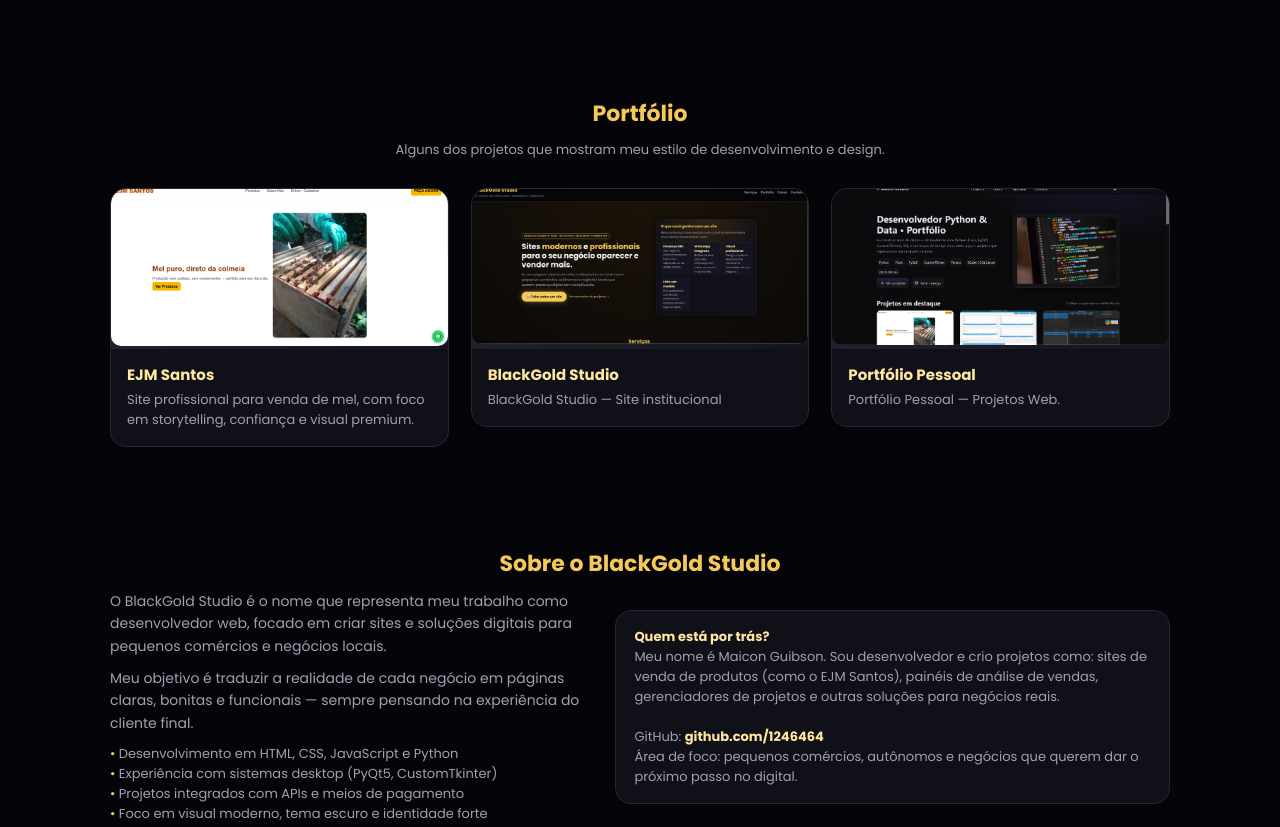
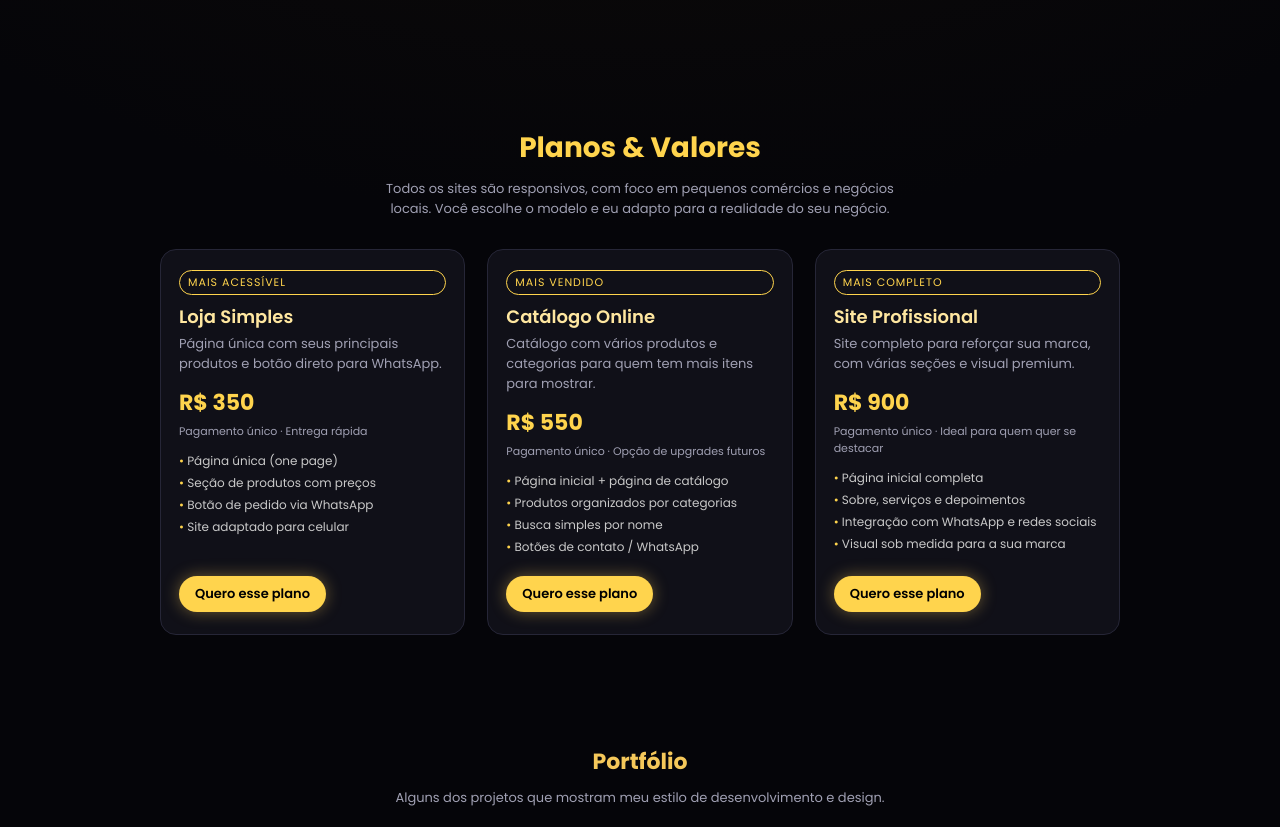
Before and after one commit to 1246464/BlackGold-Studio, a plain HTML site: page index.html in a window 1280 px wide. Shown: the part 1156-1983 px from the top of the page. Drawn offline with Linux system fonts and the light colour scheme.

Commit message:
add de preços

```diff
--- a/index.html
+++ b/index.html
@@ -400,6 +400,128 @@
         font-size: 26px;
       }
     }
+    .pricing {
+      padding: 70px 20px;
+      max-width: 1000px;
+      margin: 0 auto;
+    }
+
+    .pricing-title {
+      text-align: center;
+      font-size: 28px;
+      color: #FFD44D;
+      margin-bottom: 10px;
+      font-weight: 700;
+    }
+
+    .pricing-sub {
+      text-align: center;
+      font-size: 13px;
+      color: #a0a0b3;
+      max-width: 520px;
+      margin: 0 auto 30px;
+    }
+
+    .pricing-grid {
+      display: grid;
+      grid-template-columns: repeat(auto-fit, minmax(260px, 1fr));
+      gap: 22px;
+    }
+
+    .pricing-card {
+      background: #101018;
+      border-radius: 16px;
+      border: 1px solid #262637;
+      padding: 20px 18px 22px;
+      display: flex;
+      flex-direction: column;
+      transition: 0.25s;
+    }
+
+    .pricing-card:hover {
+      transform: translateY(-4px);
+      border-color: #FFD44D;
+      box-shadow: 0 0 20px rgba(0, 0, 0, 0.7);
+    }
+
+    .pricing-badge {
+      display: inline-block;
+      font-size: 11px;
+      text-transform: uppercase;
+      letter-spacing: 1px;
+      padding: 3px 8px;
+      border-radius: 999px;
+      border: 1px solid #FFD44D;
+      color: #FFD44D;
+      margin-bottom: 8px;
+    }
+
+    .pricing-name {
+      font-size: 18px;
+      font-weight: 600;
+      color: #ffe7a0;
+      margin-bottom: 4px;
+    }
+
+    .pricing-desc {
+      font-size: 13px;
+      color: #a0a0b3;
+      margin-bottom: 12px;
+    }
+
+    .pricing-price {
+      font-size: 22px;
+      font-weight: 700;
+      color: #FFD44D;
+      margin-bottom: 4px;
+    }
+
+    .pricing-detail {
+      font-size: 11px;
+      color: #a0a0b3;
+      margin-bottom: 12px;
+    }
+
+    .pricing-list {
+      list-style: none;
+      padding: 0;
+      margin: 0 0 16px;
+      font-size: 12px;
+      color: #c9c9c9;
+    }
+
+    .pricing-list li {
+      margin-bottom: 4px;
+    }
+
+    .pricing-list li::before {
+      content: "• ";
+      color: #FFD44D;
+    }
+
+    .pricing-cta {
+      margin-top: auto;
+      text-align: left;
+    }
+
+    .pricing-cta a {
+      display: inline-block;
+      padding: 8px 16px;
+      border-radius: 999px;
+      background: #FFD44D;
+      color: #000;
+      font-size: 13px;
+      font-weight: 600;
+      text-decoration: none;
+      box-shadow: 0 0 16px rgba(245, 200, 90, 0.4);
+      transition: 0.25s;
+    }
+
+    .pricing-cta a:hover {
+      background: #ffea9e;
+      transform: translateY(-1px);
+    }
+
   </style>
 </head>
 <body>
@@ -507,6 +629,84 @@
       </div> -->
     </section>
 
+    <section class="pricing" id="planos">
+      <h2 class="pricing-title">Planos & Valores</h2>
+      <p class="pricing-sub">
+        Todos os sites são responsivos, com foco em pequenos comércios e negócios locais.
+        Você escolhe o modelo e eu adapto para a realidade do seu negócio.
+      </p>
+
+      <div class="pricing-grid">
+
+        <!-- LOJA SIMPLES -->
+        <article class="pricing-card">
+          <span class="pricing-badge">Mais acessível</span>
+          <h3 class="pricing-name">Loja Simples</h3>
+          <p class="pricing-desc">
+            Página única com seus principais produtos e botão direto para WhatsApp.
+          </p>
+          <div class="pricing-price">R$ 350</div>
+          <div class="pricing-detail">Pagamento único · Entrega rápida</div>
+          <ul class="pricing-list">
+            <li>Página única (one page)</li>
+            <li>Seção de produtos com preços</li>
+            <li>Botão de pedido via WhatsApp</li>
+            <li>Site adaptado para celular</li>
+          </ul>
+          <div class="pricing-cta">
+            <a href="https://wa.me/5511999999999?text=Ol%C3%A1%2C%20me%20interessei%20pelo%20plano%20Loja%20Simples.">
+              Quero esse plano
+            </a>
+          </div>
+        </article>
+
+        <!-- CATÁLOGO ONLINE -->
+        <article class="pricing-card">
+          <span class="pricing-badge">Mais vendido</span>
+          <h3 class="pricing-name">Catálogo Online</h3>
+          <p class="pricing-desc">
+            Catálogo com vários produtos e categorias para quem tem mais itens para mostrar.
+          </p>
+          <div class="pricing-price">R$ 550</div>
+          <div class="pricing-detail">Pagamento único · Opção de upgrades futuros</div>
+          <ul class="pricing-list">
+            <li>Página inicial + página de catálogo</li>
+            <li>Produtos organizados por categorias</li>
+            <li>Busca simples por nome</li>
+            <li>Botões de contato / WhatsApp</li>
+          </ul>
+          <div class="pricing-cta">
+            <a href="https://wa.me/5511999999999?text=Ol%C3%A1%2C%20me%20interessei%20pelo%20plano%20Cat%C3%A1logo%20Online.">
+              Quero esse plano
+            </a>
+          </div>
+        </article>
+
+        <!-- SITE PROFISSIONAL -->
+        <article class="pricing-card">
+          <span class="pricing-badge">Mais completo</span>
+          <h3 class="pricing-name">Site Profissional</h3>
+          <p class="pricing-desc">
+            Site completo para reforçar sua marca, com várias seções e visual premium.
+          </p>
+          <div class="pricing-price">R$ 900</div>
+          <div class="pricing-detail">Pagamento único · Ideal para quem quer se destacar</div>
+          <ul class="pricing-list">
+            <li>Página inicial completa</li>
+            <li>Sobre, serviços e depoimentos</li>
+            <li>Integração com WhatsApp e redes sociais</li>
+            <li>Visual sob medida para a sua marca</li>
+          </ul>
+          <div class="pricing-cta">
+            <a href="https://wa.me/5511999999999?text=Ol%C3%A1%2C%20me%20interessei%20pelo%20plano%20Site%20Profissional.">
+              Quero esse plano
+            </a>
+          </div>
+        </article>
+
+      </div>
+    </section>
+
     <!-- PORTFÓLIO -->
     <section class="section" id="portfolio">
       <h2 class="section-title">Portfólio</h2>
```
